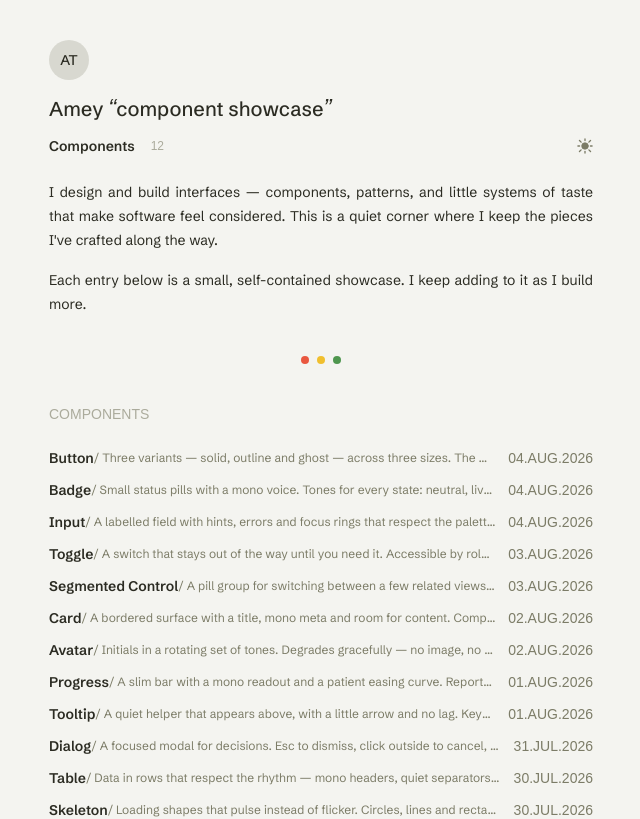
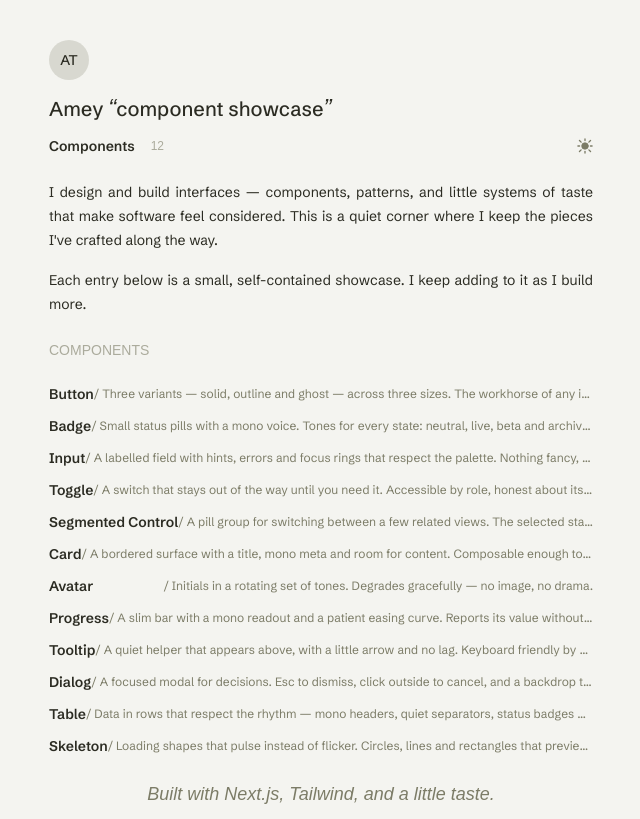
Before and after one commit to WebDevAmey/explored-components, a Next.js app: page / in a window 1280 px wide. Shown: the top 819 px of the page, without its empty margins (319-959 px from the left). Built offline with nearby package versions, Linux system fonts and the light colour scheme; a web font is replaced by a local one.

Commit message:
Refactor component structure by removing Divider component and adjusting layout; update Button component for improved styling and interaction.

```diff
--- a/app/components/[slug]/page.tsx
+++ b/app/components/[slug]/page.tsx
@@ -2,7 +2,6 @@ import Link from "next/link";
 import { notFound } from "next/navigation";
 import type { Metadata } from "next";
 import Nav from "@/components/nav";
-import Divider from "@/components/divider";
 import Footer from "@/components/footer";
 import ShowcaseFrame from "@/components/showcase-frame";
 import { ThemeProvider } from "@/components/theme-provider";
@@ -49,14 +48,9 @@ export default async function ComponentPage({ params }: Props) {
             ← All components
           </Link>
 
-          <div className="flex items-baseline justify-between gap-4">
-            <h1 className="text-2xl font-medium text-olive-800 dark:text-olive-100">
-              {component.name}
-            </h1>
-            <p className="font-mono text-xs uppercase text-olive-400 dark:text-olive-500 whitespace-nowrap">
-              {component.date}
-            </p>
-          </div>
+          <h1 className="text-2xl font-medium text-olive-800 dark:text-olive-100">
+            {component.name}
+          </h1>
 
           <p className="text-sm/6 text-justify text-olive-600 dark:text-olive-300">
             {component.description}
@@ -71,11 +65,7 @@ export default async function ComponentPage({ params }: Props) {
           </ShowcaseFrame>
         </div>
 
-        <div className="animate-in animate-delay-3">
-          <Divider />
-        </div>
-
-        <div className="animate-in animate-delay-4 w-full">
+        <div className="animate-in animate-delay-3 w-full">
           <Footer />
         </div>
       </div>
--- a/app/page.tsx
+++ b/app/page.tsx
@@ -1,6 +1,5 @@
 import Link from "next/link";
 import Nav from "@/components/nav";
-import Divider from "@/components/divider";
 import Footer from "@/components/footer";
 import { ThemeProvider } from "@/components/theme-provider";
 import { site } from "@/lib/site";
@@ -24,11 +23,7 @@ export default function Home() {
           ))}
         </div>
 
-        <div className="animate-in animate-delay-3">
-          <Divider />
-        </div>
-
-        <div className="animate-in animate-delay-4 w-full">
+        <div className="animate-in animate-delay-3 w-full">
           <div className="flex flex-col gap-3 items-start relative shrink-0 w-full">
             <p className="text-olive-400 dark:text-olive-600 text-sm mb-3 uppercase font-mono">
               Components
@@ -47,9 +42,6 @@ export default function Home() {
                     <p className="truncate text-xs text-olive-500 dark:text-olive-400 text-justify whitespace-pre">
                       / {component.description}
                     </p>
-                    <p className="relative shrink-0 text-sm text-olive-500 dark:text-olive-400 font-mono uppercase">
-                      {component.date}
-                    </p>
                   </div>
                 </Link>
               ))}
@@ -57,11 +49,7 @@ export default function Home() {
           </div>
         </div>
 
-        <div className="animate-in animate-delay-5">
-          <Divider />
-        </div>
-
-        <div className="animate-in animate-delay-6 w-full">
+        <div className="animate-in animate-delay-4 w-full">
           <Footer />
         </div>
       </div>
--- a/components/divider.tsx
+++ /dev/null
@@ -1,22 +0,0 @@
-const dots = [
-  { color: "#E9573F", label: "Red" },
-  { color: "#F0BF2E", label: "Yellow" },
-  { color: "#4E964E", label: "Green" },
-];
-
-export default function Divider() {
-  return (
-    <div
-      className="flex gap-2 items-center justify-center py-4 w-full"
-      aria-hidden="true"
-    >
-      {dots.map((dot) => (
-        <span
-          key={dot.label}
-          className="relative shrink-0 size-2 rounded-full"
-          style={{ backgroundColor: dot.color }}
-        />
-      ))}
-    </div>
-  );
-}
--- a/components/showcase/button.tsx
+++ b/components/showcase/button.tsx
@@ -6,7 +6,7 @@ type Variant = "solid" | "outline" | "ghost";
 type Size = "sm" | "md" | "lg";
 
 const base =
-  "inline-flex items-center justify-center rounded-lg font-medium transition-all cursor-pointer disabled:opacity-40 disabled:cursor-not-allowed";
+  "group inline-flex items-center justify-center rounded-lg font-medium transition-all cursor-pointer disabled:opacity-40 disabled:cursor-not-allowed";
 
 const variants: Record<Variant, string> = {
   solid:
@@ -38,7 +38,13 @@ export function Button({
       className={`${base} ${variants[variant]} ${sizes[size]}`}
       {...props}
     >
-      {children}
+      <span className="relative inline-block">
+        {children}
+        <span
+          aria-hidden="true"
+          className="absolute -bottom-1 left-0 h-[2px] w-full origin-left scale-x-0 bg-current transition-transform duration-300 ease-out group-hover:scale-x-100"
+        />
+      </span>
     </button>
   );
 }
--- a/lib/registry.ts
+++ b/lib/registry.ts
@@ -2,7 +2,6 @@ export type ComponentMeta = {
   slug: string;
   name: string;
   description: string;
-  date: string;
   tags: string[];
 };
 
@@ -12,7 +11,6 @@ export const components: ComponentMeta[] = [
     name: "Button",
     description:
       "Three variants — solid, outline and ghost — across three sizes. The workhorse of any interface, kept quiet so the content can speak.",
-    date: "04.Aug.2026",
     tags: ["action", "form"],
   },
   {
@@ -20,7 +18,6 @@ export const components: ComponentMeta[] = [
     name: "Badge",
     description:
       "Small status pills with a mono voice. Tones for every state: neutral, live, beta and archived.",
-    date: "04.Aug.2026",
     tags: ["status", "data"],
   },
   {
@@ -28,7 +25,6 @@ export const components: ComponentMeta[] = [
     name: "Input",
     description:
       "A labelled field with hints, errors and focus rings that respect the palette. Nothing fancy, everything considered.",
-    date: "04.Aug.2026",
     tags: ["form"],
   },
   {
@@ -36,7 +32,6 @@ export const components: ComponentMeta[] = [
     name: "Toggle",
     description:
       "A switch that stays out of the way until you need it. Accessible by role, honest about its state.",
-    date: "03.Aug.2026",
     tags: ["input", "form"],
   },
   {
@@ -44,7 +39,6 @@ export const components: ComponentMeta[] = [
     name: "Segmented Control",
     description:
       "A pill group for switching between a few related views. The selected state uses the same ink as the primary button.",
-    date: "03.Aug.2026",
     tags: ["navigation", "input"],
   },
   {
@@ -52,7 +46,6 @@ export const components: ComponentMeta[] = [
     name: "Card",
     description:
       "A bordered surface with a title, mono meta and room for content. Composable enough to work as a bento tile.",
-    date: "02.Aug.2026",
     tags: ["layout", "surface"],
   },
   {
@@ -60,7 +53,6 @@ export const components: ComponentMeta[] = [
     name: "Avatar",
     description:
       "Initials in a rotating set of tones. Degrades gracefully — no image, no drama.",
-    date: "02.Aug.2026",
     tags: ["identity", "data"],
   },
   {
@@ -68,7 +60,6 @@ export const components: ComponentMeta[] = [
     name: "Progress",
     description:
       "A slim bar with a mono readout and a patient easing curve. Reports its value without shouting.",
-    date: "01.Aug.2026",
     tags: ["feedback", "data"],
   },
   {
@@ -76,7 +67,6 @@ export const components: ComponentMeta[] = [
     name: "Tooltip",
     description:
       "A quiet helper that appears above, with a little arrow and no lag. Keyboard friendly by design.",
-    date: "01.Aug.2026",
     tags: ["feedback", "overlay"],
   },
   {
@@ -84,7 +74,6 @@ export const components: ComponentMeta[] = [
     name: "Dialog",
     description:
       "A focused modal for decisions. Esc to dismiss, click outside to cancel, and a backdrop that blurs the world away.",
-    date: "31.Jul.2026",
     tags: ["overlay"],
   },
   {
@@ -92,7 +81,6 @@ export const components: ComponentMeta[] = [
     name: "Table",
     description:
       "Data in rows that respect the rhythm — mono headers, quiet separators, status badges where they belong.",
-    date: "30.Jul.2026",
     tags: ["data", "layout"],
   },
   {
@@ -100,7 +88,6 @@ export const components: ComponentMeta[] = [
     name: "Skeleton",
     description:
       "Loading shapes that pulse instead of flicker. Circles, lines and rectangles that preview the final layout.",
-    date: "30.Jul.2026",
     tags: ["feedback", "loading"],
   },
 ];
```
